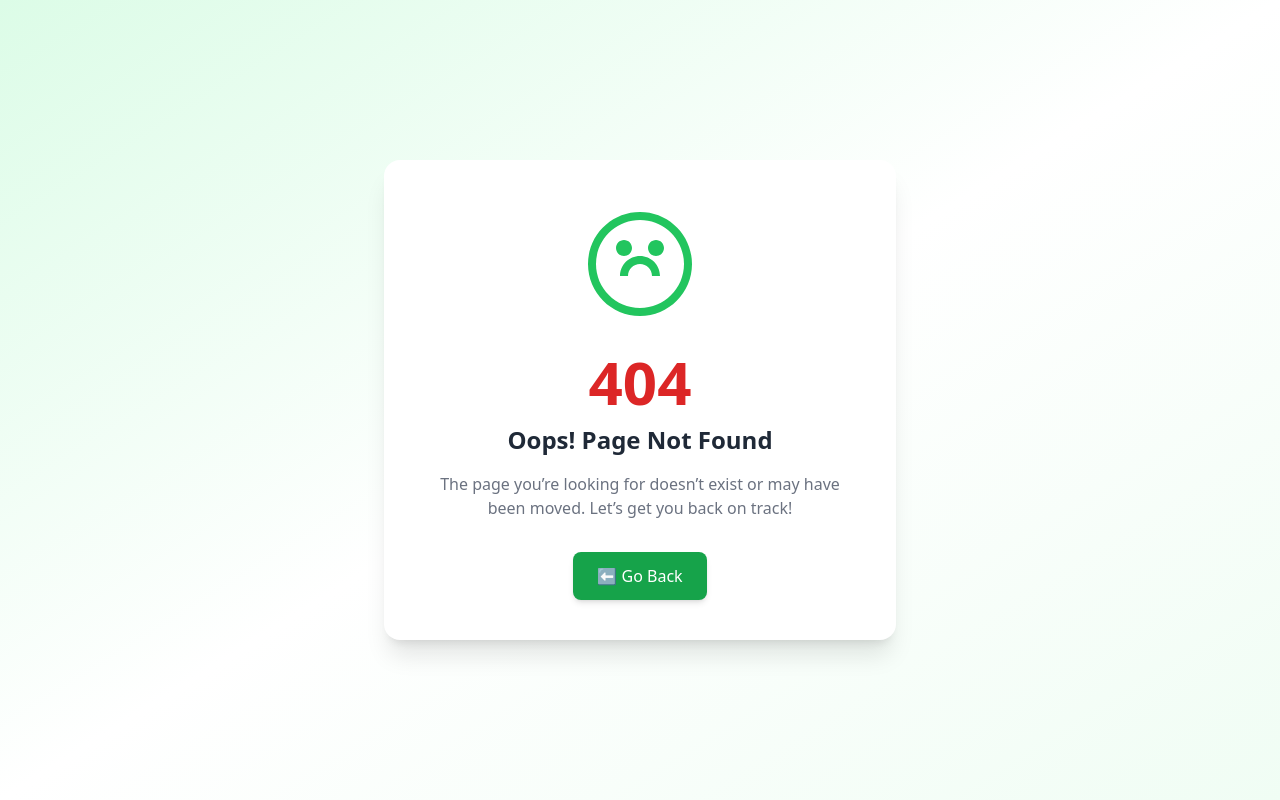
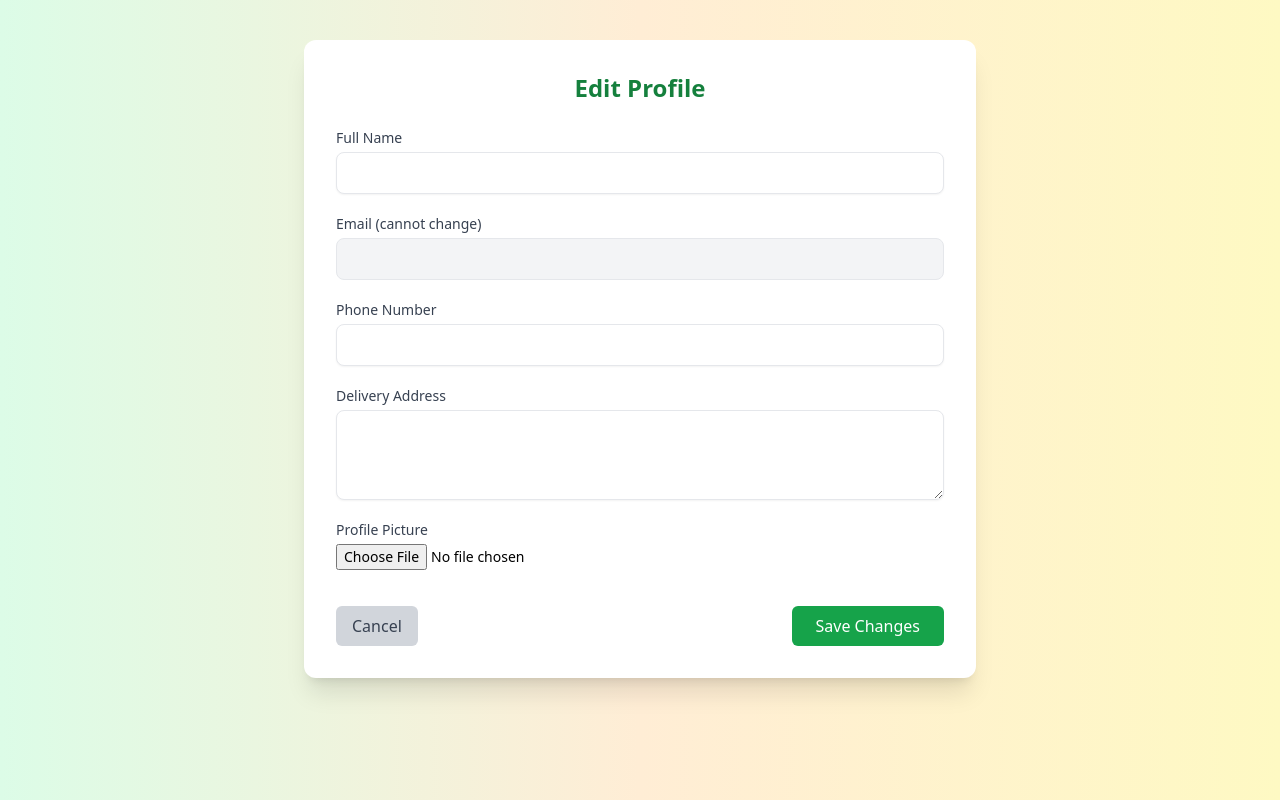
Before and after one commit to tripleAay/FarmApp, a React (Create React App) app: page /edit-profile in a window 1280 px wide. Before the commit this address had no page. Built offline with nearby package versions, Linux system fonts and the light colour scheme.

Commit message:
`Removed hardcoded URLs and replaced with direct image sources in various components`

```diff
--- a/src/App.js
+++ b/src/App.js
@@ -18,6 +18,7 @@ import EdditProduct from './pages/Farmer/EdditProduct';
 import NotFound from './pages/NotFound';
 import ProductDetails from './pages/products/Products';
 import OrderInfo from './pages/OrderInfo';
+import Profile from './pages/Profile';
 
 const queryClient = new QueryClient({
   defaultOptions: { queries: { retry: 1, staleTime: 5 * 60 * 1000 } },
@@ -43,6 +44,7 @@ function App() {
         <Route path="/farmer-order" element={<FarmerOrder />} />
         <Route path="/edit-product/:id" element={<EdditProduct />} />
         <Route path="/order/:id" element={<OrderInfo />} />
+        <Route path="/edit-profile" element={<Profile />} />
         <Route path="*" element={<NotFound />} />
       </Routes>
     </QueryClientProvider>
--- a/src/components/FeaturedProducts.js
+++ b/src/components/FeaturedProducts.js
@@ -123,7 +123,7 @@ function FeaturedProducts() {
               className="bg-white rounded-xl shadow-md overflow-hidden hover:shadow-lg transition duration-300"
             >
               <img
-                src={`http://localhost:5000/${product.thumbnail.replace(/\\/g, '/')}`}
+                src={product.thumbnail}
 
                 alt={product.name}
                 className="w-full h-48 object-cover"
--- a/src/pages/Cart.js
+++ b/src/pages/Cart.js
@@ -133,7 +133,7 @@ function Cart() {
               className="flex items-center bg-white rounded-xl shadow-md p-4 hover:shadow-lg transition"
             >
               <img
-                src={`http://localhost:5000/${item.thumbnail.replace(/\\/g, '/')}`}
+                src={item.thumbnail}
                 alt={item.name}
                 className="w-20 h-20 object-cover rounded-lg mr-4"
               />
--- a/src/pages/Farmer/EdditProduct.js
+++ b/src/pages/Farmer/EdditProduct.js
@@ -230,7 +230,7 @@ const EditProduct = () => {
                             !deletedThumbnail && (
                                 <div className="relative w-32 h-32 mb-2">
                                     <img
-                                        src={`http://localhost:5000/${existingThumbnail.replace(/\\/g, "/")}`}
+                                        src={existingThumbnail}
                                         alt="Thumbnail"
                                         className="object-cover w-full h-full rounded-lg"
                                     />
@@ -264,7 +264,7 @@ const EditProduct = () => {
                             {existingImages.map((img, index) => (
                                 <div key={index} className="relative w-24 h-24">
                                     <img
-                                        src={`http://localhost:5000/${img.replace(/\\/g, "/")}`}
+                                        src={img}
                                         alt={`Image ${index + 1}`}
                                         className="object-cover w-full h-full rounded-lg"
                                     />
--- a/src/pages/Farmer/FarmerProductDisplay.js
+++ b/src/pages/Farmer/FarmerProductDisplay.js
@@ -60,7 +60,7 @@ function FarmerProductDisplay() {
                 className="bg-white rounded-xl shadow hover:shadow-md transition p-4 flex flex-col justify-between"
               >
                 <img
-                  src={`http://localhost:5000/${product.thumbnail.replace(/\\/g, '/')}`}
+                  src={product.thumbnail}
                   alt={product.name}
                   className="h-40 w-full object-cover rounded-lg mb-4"
                 />
--- a/src/pages/OrderInfo.js
+++ b/src/pages/OrderInfo.js
@@ -97,7 +97,7 @@ const OrderInfo = () => {
                     {order.products.map((item, idx) => (
                         <div key={idx} className="flex items-center gap-4 border-b pb-4 last:border-none last:pb-0">
                             <img
-                                src={`http://localhost:5000/${item.thumbnail.replace(/\\/g, '/')}`}
+                                src={item.thumbnail}
                                 alt={item.productName}
                                 className="w-16 h-16 object-cover rounded-md"
                             />
--- /dev/null
+++ b/src/pages/Profile.js
@@ -0,0 +1,209 @@
+import React, { useEffect, useState } from "react";
+import { useNavigate } from "react-router-dom";
+import axios from "axios";
+
+const Profile = () => {
+    const navigate = useNavigate();
+    const buyerId = localStorage.getItem("loggedInId");
+
+    const [formData, setFormData] = useState({
+        fullName: "",
+        email: "",
+        phoneNumber: "",
+        deliveryAddress: "",
+        profilePicture: "", // store URL from backend
+    });
+
+    const [file, setFile] = useState(null); // store selected file
+    const [loading, setLoading] = useState(true);
+    const [saving, setSaving] = useState(false);
+
+    // Fetch existing profile
+    useEffect(() => {
+        const fetchProfile = async () => {
+            try {
+                const res = await axios.get(
+                    `http://localhost:5000/api/farmers/buyer/${buyerId}`
+                );
+                if (res.data && res.data.foundBuyer) {
+                    setFormData(res.data.foundBuyer);
+                }
+            } catch (error) {
+                console.error("❌ Error fetching profile:", error);
+            } finally {
+                setLoading(false);
+            }
+        };
+
+        if (buyerId) fetchProfile();
+        else setLoading(false);
+    }, [buyerId]);
+
+    // Handle input
+    const handleChange = (e) => {
+        const { name, value } = e.target;
+        setFormData((prev) => ({ ...prev, [name]: value }));
+    };
+
+    // Handle file selection
+    const handleFileChange = (e) => {
+        setFile(e.target.files[0]);
+    };
+
+    // Handle save
+    const handleSubmit = async (e) => {
+        e.preventDefault();
+        setSaving(true);
+
+        try {
+            const data = new FormData();
+            data.append("fullName", formData.fullName);
+            data.append("email", formData.email);
+            data.append("phoneNumber", formData.phoneNumber);
+            data.append("deliveryAddress", formData.deliveryAddress);
+            if (file) {
+                data.append("profilePicture", file); // actual file
+            }
+
+            const res = await axios.put(
+                `http://localhost:5000/api/farmers/profile/${buyerId}`,
+                data,
+                {
+                    headers: { "Content-Type": "multipart/form-data" },
+                }
+            );
+
+            if (res.data) {
+                alert("✅ Profile updated successfully!");
+                setFormData(res.data.user); // update state with new data
+                navigate("/profile");
+            }
+        } catch (error) {
+            console.error("❌ Error updating profile:", error);
+            alert("Failed to update profile");
+        } finally {
+            setSaving(false);
+        }
+    };
+
+    if (loading) {
+        return (
+            <div className="min-h-screen flex items-center justify-center bg-gradient-to-r from-green-100 via-orange-100 to-yellow-100">
+                <p className="text-lg font-semibold text-gray-700">Loading profile...</p>
+            </div>
+        );
+    }
+
+    return (
+        <div className="min-h-screen bg-gradient-to-r from-green-100 via-orange-100 to-yellow-100 p-6 sm:p-8 md:p-10">
+            <div className="bg-white rounded-xl shadow-xl max-w-2xl mx-auto p-8">
+                <h2 className="text-2xl font-bold text-green-700 mb-6 text-center">
+                    Edit Profile
+                </h2>
+
+                <form onSubmit={handleSubmit} className="space-y-5">
+                    {/* Full Name */}
+                    <div>
+                        <label className="block text-sm font-medium text-gray-700">
+                            Full Name
+                        </label>
+                        <input
+                            type="text"
+                            name="fullName"
+                            value={formData.fullName}
+                            onChange={handleChange}
+                            required
+                            className="mt-1 block w-full px-4 py-2 border rounded-lg shadow-sm focus:ring-green-500 focus:border-green-500"
+                        />
+                    </div>
+
+                    {/* Email (read-only) */}
+                    <div>
+                        <label className="block text-sm font-medium text-gray-700">
+                            Email (cannot change)
+                        </label>
+                        <input
+                            type="email"
+                            value={formData.email}
+                            disabled
+                            className="mt-1 block w-full px-4 py-2 border rounded-lg bg-gray-100 text-gray-600"
+                        />
+                    </div>
+
+                    {/* Phone Number */}
+                    <div>
+                        <label className="block text-sm font-medium text-gray-700">
+                            Phone Number
+                        </label>
+                        <input
+                            type="text"
+                            name="phoneNumber"
+                            value={formData.phoneNumber}
+                            onChange={handleChange}
+                            required
+                            className="mt-1 block w-full px-4 py-2 border rounded-lg shadow-sm focus:ring-green-500 focus:border-green-500"
+                        />
+                    </div>
+
+                    {/* Delivery Address */}
+                    <div>
+                        <label className="block text-sm font-medium text-gray-700">
+                            Delivery Address
+                        </label>
+                        <textarea
+                            name="deliveryAddress"
+                            value={formData.deliveryAddress}
+                            onChange={handleChange}
+                            rows="3"
+                            className="mt-1 block w-full px-4 py-2 border rounded-lg shadow-sm focus:ring-green-500 focus:border-green-500"
+                        ></textarea>
+                    </div>
+
+                    {/* Profile Picture Upload */}
+                    <div>
+                        <label className="block text-sm font-medium text-gray-700">
+                            Profile Picture
+                        </label>
+                        <input
+                            type="file"
+                            name="profilePicture"
+                            onChange={handleFileChange}
+                            accept="image/*"
+                            className="mt-1 block w-full text-sm"
+                        />
+                        {formData.profilePicture && (
+                            <img
+                                src={formData.profilePicture}
+                                alt="Preview"
+                                className="w-24 h-24 mt-3 rounded-full object-cover border-2 border-green-500"
+                            />
+                        )}
+                    </div>
+
+                    {/* Buttons */}
+                    <div className="flex justify-between items-center pt-4">
+                        <button
+                            type="button"
+                            onClick={() => navigate(-1)}
+                            className="px-4 py-2 bg-gray-300 text-gray-700 rounded-md hover:bg-gray-400 transition"
+                        >
+                            Cancel
+                        </button>
+                        <button
+                            type="submit"
+                            disabled={saving}
+                            className={`px-6 py-2 text-white rounded-md transition ${saving
+                                ? "bg-green-400 cursor-not-allowed"
+                                : "bg-green-600 hover:bg-green-700"
+                                }`}
+                        >
+                            {saving ? "Saving..." : "Save Changes"}
+                        </button>
+                    </div>
+                </form>
+            </div>
+        </div>
+    );
+};
+
+export default Profile;
--- a/src/pages/UserProfile.js
+++ b/src/pages/UserProfile.js
@@ -1,29 +1,46 @@
-import React, { useEffect } from 'react';
+import React, { useEffect, useState } from 'react';
 import { useNavigate } from 'react-router-dom';
 import { FaArrowLeft, FaEdit } from 'react-icons/fa';
-import PropTypes from 'prop-types';
+import axios from 'axios';
 
-const UserProfile = ({ user }) => {
+const UserProfile = () => {
   const navigate = useNavigate();
+  const [user, setUser] = useState(null);
+  const [loading, setLoading] = useState(true);
 
-  // Define avatar and related logic at the top level
-  const firstName = user?.fullName?.split(' ')[0] || 'User';
-  const avatar = user?.profilePicture
-    ? typeof user.profilePicture === 'string'
-      ? user.profilePicture
-      : URL.createObjectURL(user.profilePicture)
-    : `https://ui-avatars.com/api/?name=${firstName}&background=FFA500&color=fff`;
+  const buyerId = localStorage.getItem('loggedInId');
 
-  // Clean up URL.createObjectURL to prevent memory leaks
+  const fetchUserData = async () => {
+    try {
+      const response = await axios.get(`http://localhost:5000/api/farmers/buyer/${buyerId}`);
+      if (response.data) {
+        setUser(response.data.foundBuyer);
+      }
+    } catch (error) {
+      console.log("❌ Error fetching user data:", error);
+    } finally {
+      setLoading(false);
+    }
+  };
+
   useEffect(() => {
-    if (user?.profilePicture && typeof user.profilePicture !== 'string') {
-      return () => {
-        URL.revokeObjectURL(avatar);
-      };
+    if (buyerId) {
+      fetchUserData();
+    } else {
+      setLoading(false);
     }
-  }, [user?.profilePicture, avatar]);
+  }, [buyerId]);
 
-  // Handle case where user prop is not provided
+  // ⏳ Loading
+  if (loading) {
+    return (
+      <div className="min-h-screen flex items-center justify-center bg-gradient-to-r from-green-100 via-orange-100 to-yellow-100">
+        <p className="text-lg font-semibold text-gray-700">Loading profile...</p>
+      </div>
+    );
+  }
+
+  // ❌ No User
   if (!user) {
     return (
       <div className="min-h-screen bg-gradient-to-r from-green-100 via-orange-100 to-yellow-100 p-4 sm:p-6 md:p-8 flex items-center justify-center">
@@ -41,7 +58,8 @@ const UserProfile = ({ user }) => {
     );
   }
 
-  const { fullName, email, phoneNumber, walletBalance = 0 } = user;
+  // ✅ Profile UI
+  const { fullName, email, phoneNumber, walletBalance = 0, profilePicture } = user;
 
   const handleBack = () => navigate(-1);
   const handleEditProfile = () => navigate('/edit-profile');
@@ -62,7 +80,7 @@ const UserProfile = ({ user }) => {
       <div className="bg-white rounded-xl shadow-xl max-w-2xl mx-auto overflow-hidden transition hover:shadow-2xl">
         {/* Top Banner */}
         <div className="bg-green-600 text-white py-6 px-8 text-center relative">
-          <h2 className="text-3xl font-bold">Welcome, {firstName} 👋</h2>
+          <h2 className="text-3xl font-bold">Welcome, {fullName} 👋</h2>
           <p className="text-sm mt-1 opacity-90">Your farm fresh journey continues here.</p>
           <button
             onClick={handleEditProfile}
@@ -77,7 +95,7 @@ const UserProfile = ({ user }) => {
         {/* Profile Section */}
         <div className="flex flex-col items-center p-8">
           <img
-            src={avatar}
+            src={profilePicture || "https://i.pinimg.com/1200x/c6/d7/13/c6d713e497fa8f56c8b94b385c8b720a.jpg"}
             alt={`${fullName || 'User'}'s profile picture`}
             className="w-24 h-24 sm:w-32 sm:h-32 rounded-full border-4 border-green-500 object-cover shadow-lg mb-4"
           />
@@ -111,14 +129,4 @@ const UserProfile = ({ user }) => {
   );
 };
 
-UserProfile.propTypes = {
-  user: PropTypes.shape({
-    fullName: PropTypes.string,
-    email: PropTypes.string,
-    phoneNumber: PropTypes.string,
-    profilePicture: PropTypes.oneOfType([PropTypes.string, PropTypes.instanceOf(File)]),
-    walletBalance: PropTypes.number,
-  }),
-};
-
 export default UserProfile;
--- a/src/pages/products/Products.js
+++ b/src/pages/products/Products.js
@@ -91,12 +91,8 @@ const ProductDetails = () => {
                         <>
                             <img
                                 src={
-                                    product?.thumbnail
-                                        ? `http://localhost:5000/${product.thumbnail.replace(
-                                            /\\/g,
-                                            "/"
-                                        )}`
-                                        : "/fallback-image.png"
+                                    product.thumbnail
+
                                 }
                                 alt={product?.name || "Product"}
                                 className="rounded-xl w-full h-96 object-cover shadow-md"
@@ -106,12 +102,8 @@ const ProductDetails = () => {
                                     <img
                                         key={index}
                                         src={
-                                            product?.thumbnail
-                                                ? `http://localhost:5000/${img.replace(
-                                                    /\\/g,
-                                                    "/"
-                                                )}`
-                                                : "/fallback-image.png"
+                                            product.thumbnail
+
                                         }
 
                                         alt=""
```
